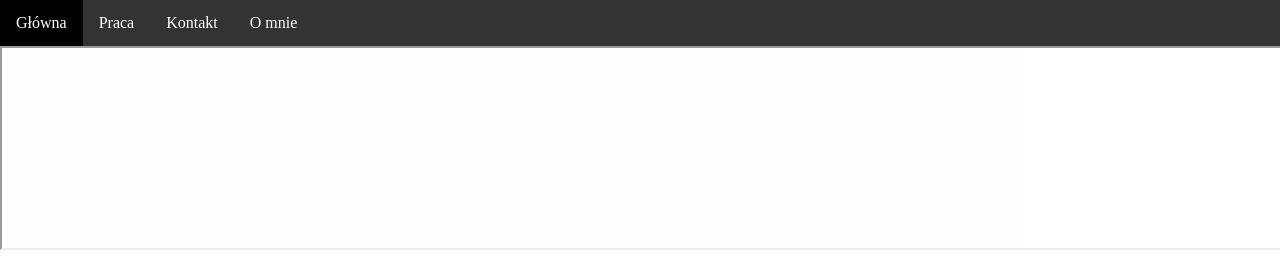
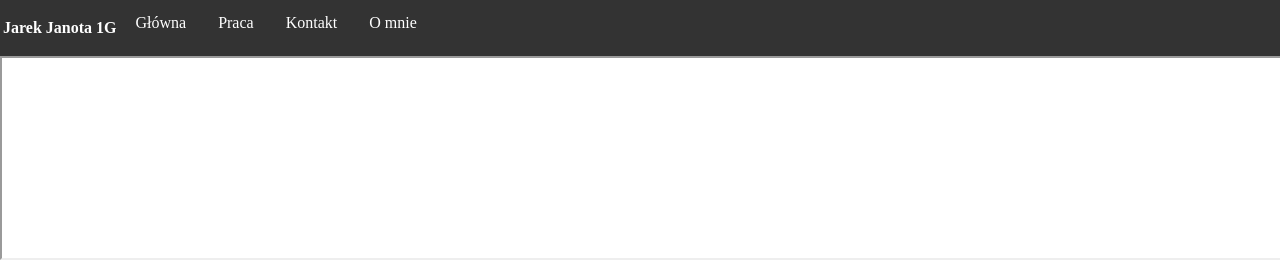
Before and after one commit to JarekJanota/grafikiJarekJanota, a plain HTML site: page index.html in a window 1280 px wide. Shown: the top 268 px of the page. Drawn offline with Linux system fonts and the light colour scheme.

Commit message:
Add files via upload

```diff
--- a/index.html
+++ b/index.html
@@ -36,6 +36,15 @@
     {
         background: black;
     }
+#navbar p
+    {
+        font-weight: bold;
+     float: left;
+    display: block;
+  color: white;
+    padding: 3px 3px;
+  text-decoration: none;
+    }
 iframe
     {
         margin: 0;
@@ -48,6 +57,7 @@ iframe
   <!--NAVBAR-->
 <div id="navbar">
 <ul>
+ <p>Jarek Janota 1G</p>
   <li><a href="index.html">Główna</a></li>
   <li><a href="#praca">Praca</a></li>
   <li><a href="#kontakt">Kontakt</a></li>
```
